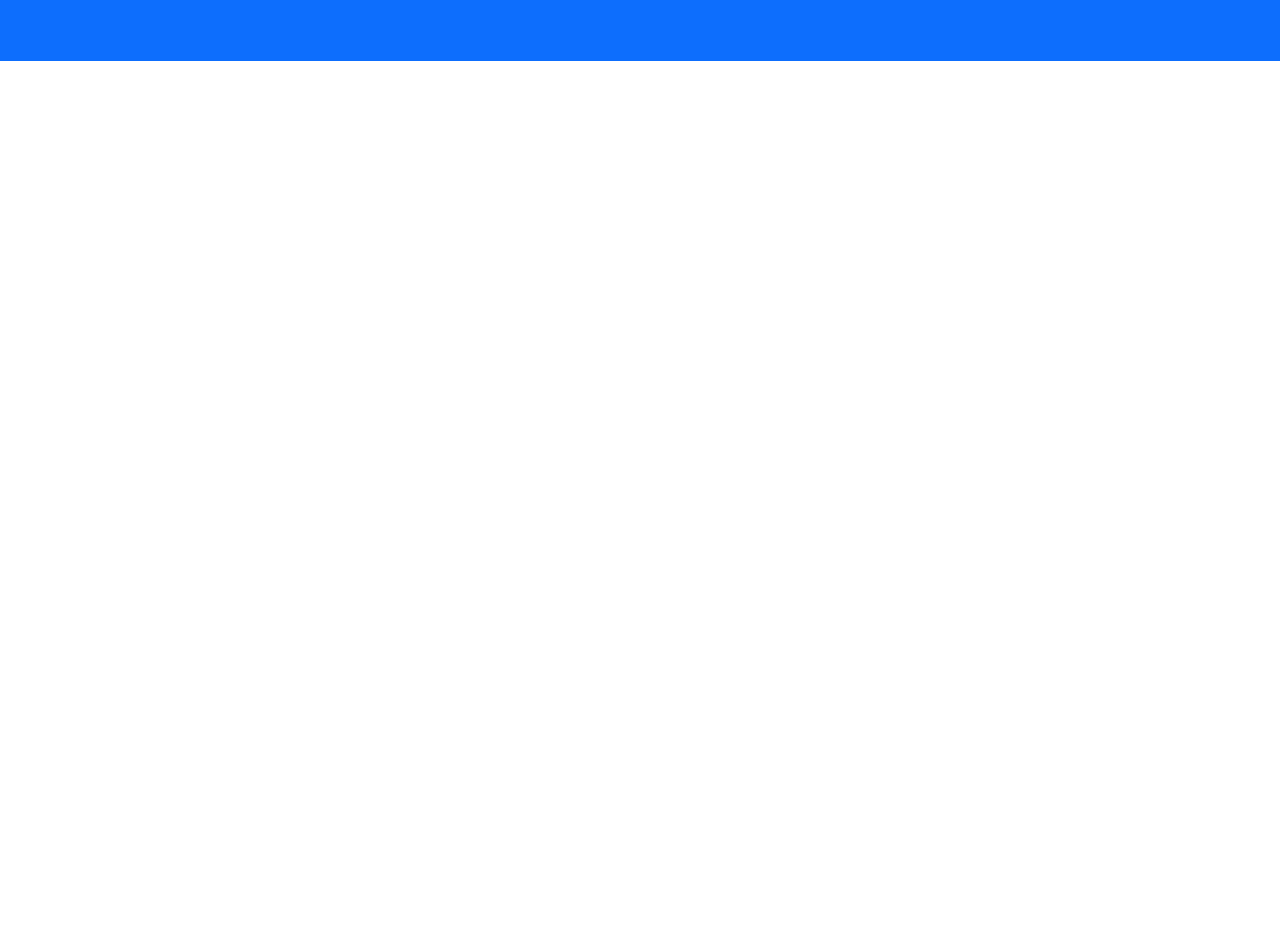
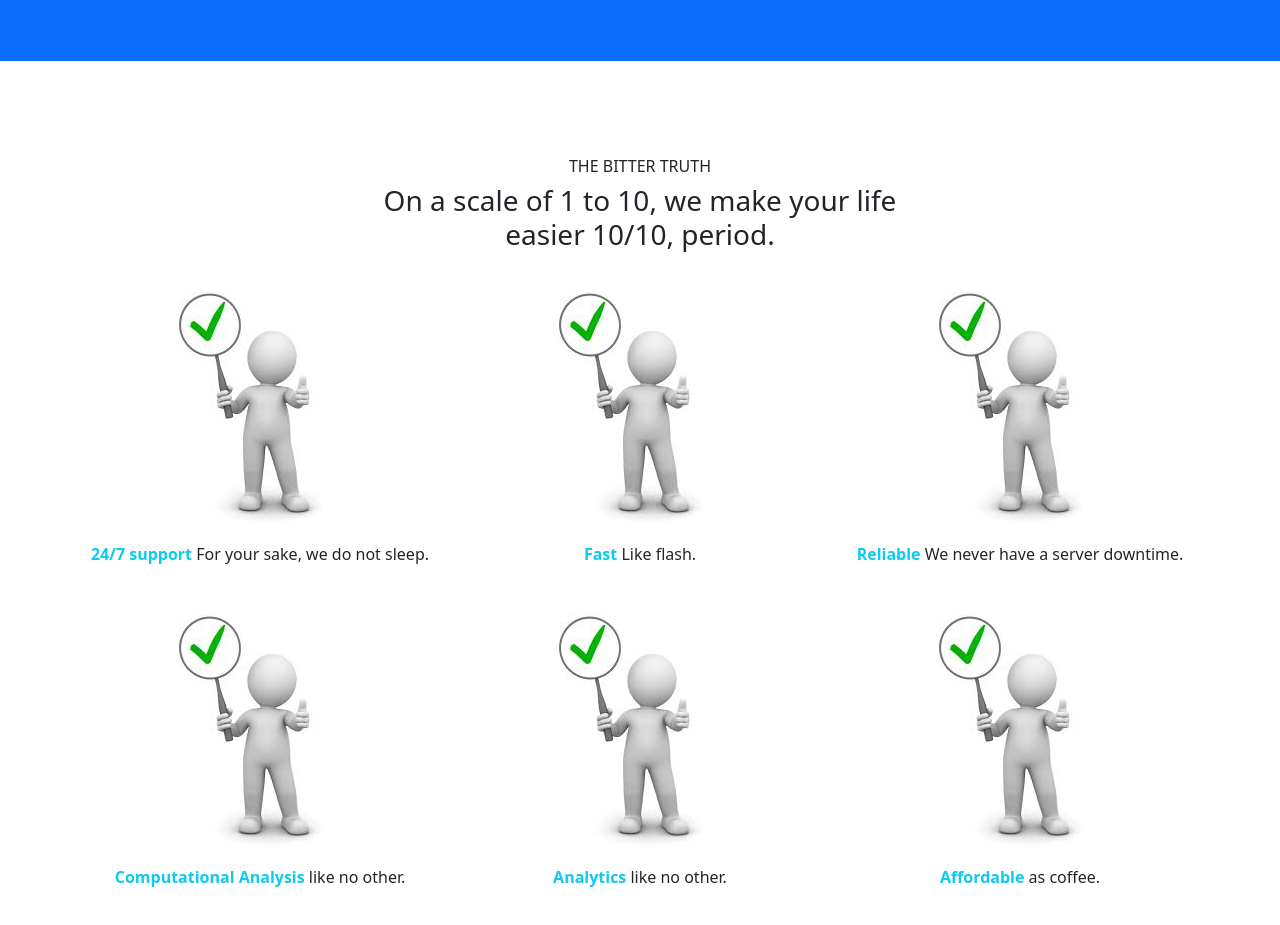
Before and after one commit to puhdaman/BootsStrap, a plain HTML site: page index.html in a window 1280 px wide. Shown: the part 2850-3775 px from the top of the page. Before the commit the page ends 2911 px from the top, so only its background shows below. Drawn offline with nearby package versions, Linux system fonts and the light colour scheme.

Commit message:
VIP tovary

```diff
--- a/index.html
+++ b/index.html
@@ -126,7 +126,58 @@
         </div>
     </section>
 
-    <section id="feature-rundown"></section>
+    <section id="feature-rundown">
+        <div class="container">
+            <div class="row mt-5">
+                <div class="col-12 col-md-6 mx-auto mt-5 text-center">
+                    <h6 class="text-black-40 text-uppercase">
+                        The bitter truth
+                    </h6>
+                    <h3 class="text-black-70">On a scale of 1 to 10, we make your life easier 10/10, period.</h3>
+                </div>
+            </div>
+            <div class="row mb-5">
+                <div class="col-12 col-md-4 text-center">
+                    <img src="img/ok.jpg" class="mt-4" />
+                    <p>
+                        <strong class="text-info">24/7 support</strong> For
+                        your sake, we do not sleep.
+                    </p>
+                </div>
+                <div class="col-12 col-md-4 text-center">
+                    <img src="img/ok.jpg" class="mt-4" />
+                    <p>
+                        <strong class="text-info">Fast</strong> Like flash.
+                    </p>
+                </div>
+                <div class="col-12 col-md-4 text-center">
+                    <img src="img/ok.jpg" class="mt-4" />
+                    <p>
+                        <strong class="text-info">Reliable</strong> We never have a server downtime.
+                    </p>
+                </div>
+                <div class="col-12 col-md-4 text-center">
+                    <img src="img/ok.jpg" class="mt-4" />
+                    <p>
+                        <strong class="text-info">Computational Analysis</strong> like no other.
+                    </p>
+                </div>
+                <div class="col-12 col-md-4 text-center">
+                    <img src="img/ok.jpg" class="mt-4" />
+                    <p>
+                        <strong class="text-info">Analytics</strong> like no other.
+                    </p>
+                </div>
+                <div class="col-12 col-md-4 text-center mb-5">
+                    <img src="img/ok.jpg" class="mt-4" />
+                    <p>
+                        <strong class="text-info">Affordable</strong> as coffee.
+                    </p>
+                </div>
+            </div>
+        </div>
+    </section>
+
     <section id="pricing"></section>
     <section id="footer"></section>
     <div class="container"></div>
```
Also changed, not shown: img/ok.jpg (added).
